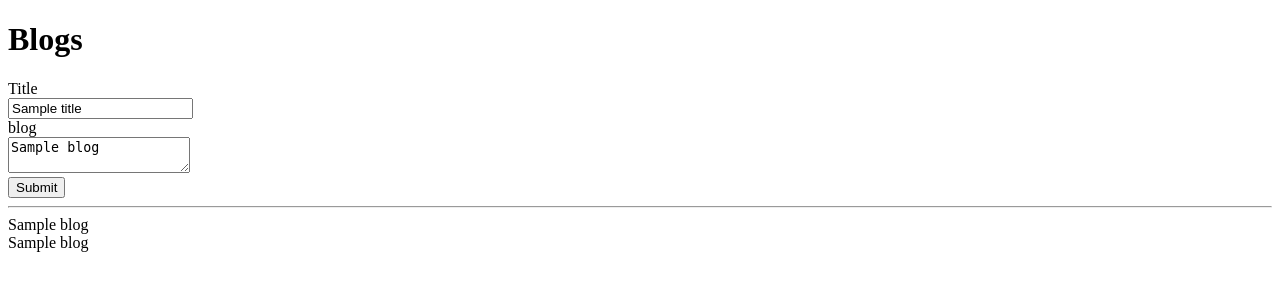
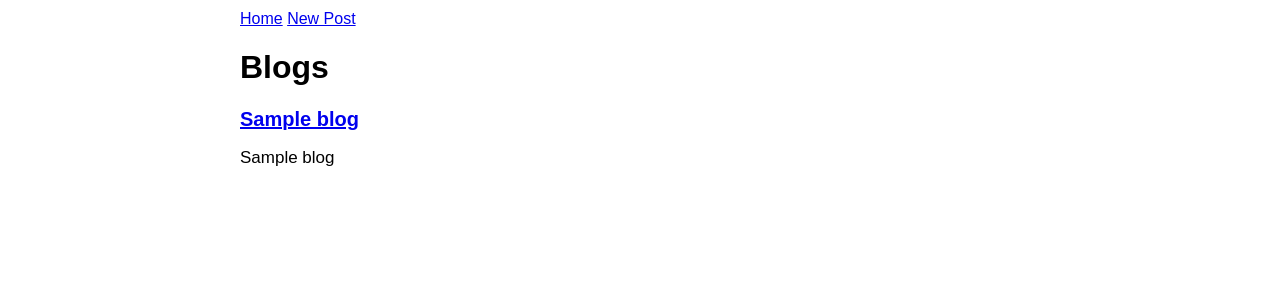
Before and after one commit to kdbarton1s/build-a-blog, a Python web app: template templates/mainblog.html in a window 1280 px wide. Shown: the top 300 px of the page. Run offline with Jinja, Linux system fonts and the light colour scheme; the template is opened without the code that fills it: most values are stand-ins (such as "Sample title", 1, 10 or a date in 2020).

Commit message:
Added some CSS styling, added ability to display single blog post

```diff
--- a/templates/base.html
+++ b/templates/base.html
@@ -4,9 +4,67 @@
 
   <head>
     <title>Build-A-Blog</title>
+    <style type="text/css">
+
+          body {
+              font-family: sans-serif;
+              width: 800px;
+              margin: 0 auto;
+              padding: 10px;
+          }
+
+          .error {
+              color: red;
+          }
+
+          label {
+              display: block;
+              font-size: 20px;
+          }
+
+          input[type=text] {
+              width: 400px;
+              font-size: 20px;
+              padding: 2px;
+          }
+
+          textarea {
+              width: 400px;
+              height: 200px;
+              font-size: 17px;
+              font-family: monospace;
+          }
+
+          input[type=submit] {
+              font-size: 24px;
+          }
+
+          hr {
+              margin: 20px auto;
+          }
+
+          .art + .art {
+              margin-top: 20px;
+          }
+
+          .title {
+              font-weight: bold;
+              font-size: 20px;
+          }
+
+          .blog-body {
+              margin: 0;
+              font-size: 17px;
+          }
+
+    </style>
   </head>
 
   <body>
+    <nav>
+      <a href="/blog">Home</a>
+      <a href="/newpost">New Post</a>
+    </nav>
     <h1>Blogs</h1>
     {% block content %}
     {% endblock %}
--- a/templates/mainblog.html
+++ b/templates/mainblog.html
@@ -2,27 +2,13 @@
 
 {% block content %}
 
-  <form method="post">
-    <label>
-      <div>Title</div>
-      <input type="text" name="title" value="{{ title }}">
-    </label>
-
-    <label>
-      <div>blog</div>
-      <textarea name="blog">{{ blog }}</textarea>
-    </label>
-
-    <div class = "error">{{ error }}</div>
-    <input type="submit">
-  </form>
-
-  <hr>
 
   {% for blog in blogs %}
     <div class="blog">
-      <div class="title">{{blog.title}}</div>
-      <div class="blog-body">{{blog.blog}}</div>
+      <div class="title">
+        <a href = "/blog/{{blog.key().id()}}">{{blog.title}}</a>
+        </div>
+      <div class="blog-body"><p>{{blog.blog}}</p></div>
     </div>
   {% endfor %}
 
```
Also changed, not shown: main.py (+39 -4 lines), templates/blogpost.html (added, +9 -0 lines), templates/newpost.html (+17 -0 lines), 1 other file.
